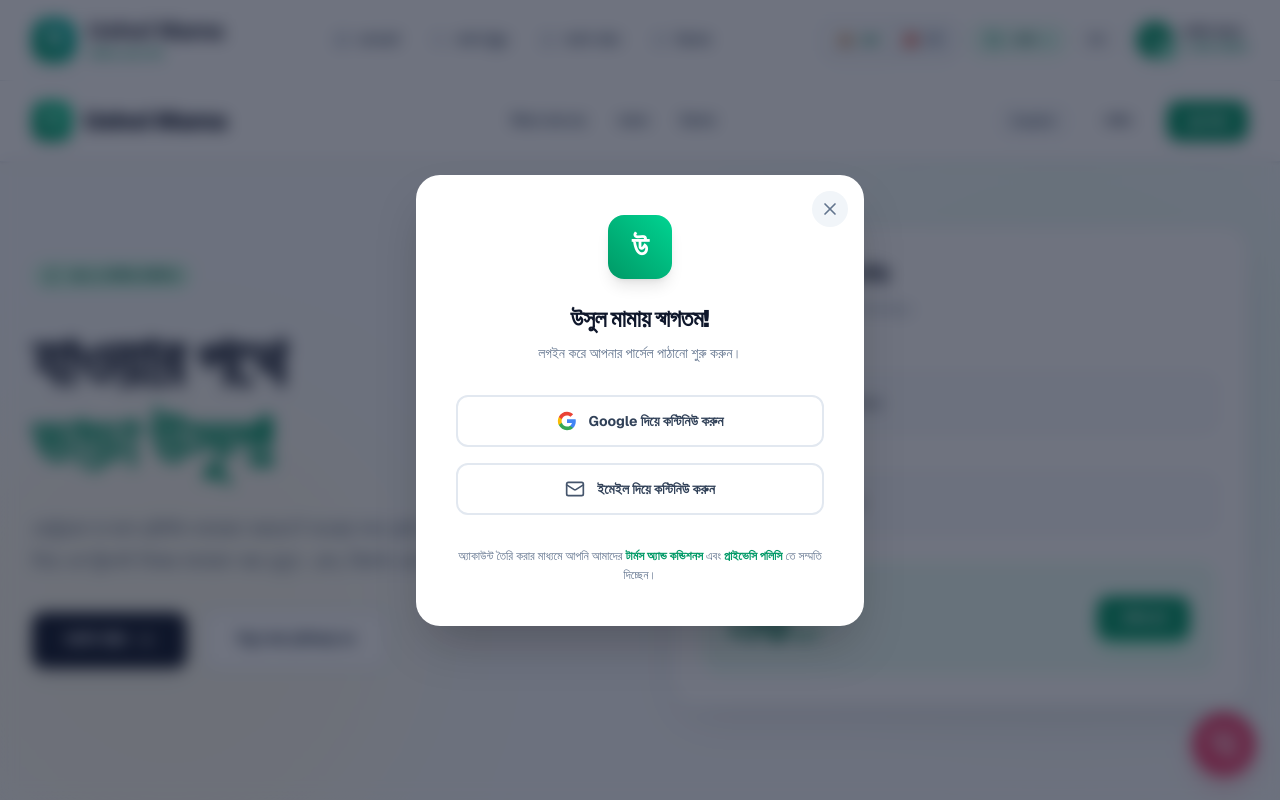
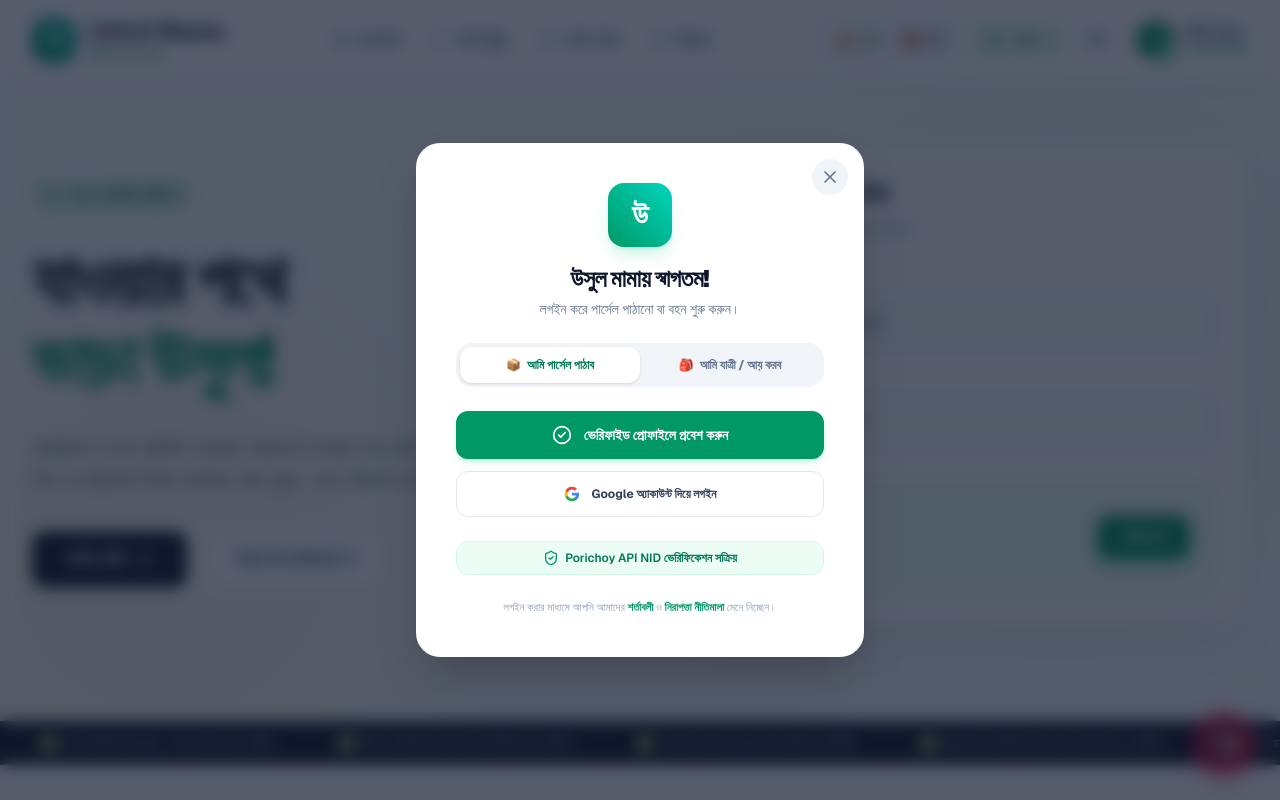
Before and after one commit to sarifulrana78/InsDel, a Next.js app in the folder client/: page / in a window 1280 px wide. Both pictures are taken after a click on the button "পার্সেল পাঠান". Shown: the top 800 px of the page. Built offline with nearby package versions, Linux system fonts and the light colour scheme.

Commit message:
feat(auth): enhance authentication modal with role selection and connect landing page to AppContext

```diff
--- a/client/src/app/page.tsx
+++ b/client/src/app/page.tsx
@@ -24,10 +24,12 @@ import {
 } from 'lucide-react';
 import { AuthModal } from '@/components/AuthModal';
 import SafetyDeclarationModal from '@/components/SafetyDeclarationModal';
+import { useApp } from '@/context/AppContext';
 
 export default function App() {
-  const [language, setLanguage] = useState<'BN' | 'EN'>('BN');
-  const [userRole, setUserRole] = useState<'sender' | 'commuter'>('sender');
+  const { language, setLanguage, user, switchRole } = useApp();
+  const userRole = user.role;
+  const setUserRole = (r: 'sender' | 'commuter') => switchRole(r);
   const [isAuthModalOpen, setIsAuthModalOpen] = useState(false);
   const [isSafetyModalOpen, setIsSafetyModalOpen] = useState(false);
 
@@ -68,48 +70,7 @@ export default function App() {
   return (
     <div className="min-h-screen bg-slate-50 text-slate-900 font-sans selection:bg-emerald-500 selection:text-white">
 
-      {/* 1. NAVBAR (Roadie Style - Clean, White/Light, Solid) */}
-      <nav className="sticky top-0 z-50 bg-white border-b border-slate-200 shadow-sm">
-        <div className="max-w-7xl mx-auto px-4 sm:px-6 lg:px-8 h-20 flex items-center justify-between">
-          <div className="flex items-center space-x-3 cursor-pointer">
-            <div className="w-10 h-10 rounded-xl bg-gradient-to-tr from-emerald-600 to-emerald-400 flex items-center justify-center font-black text-white text-xl shadow-md">
-              উ
-            </div>
-            <div>
-              <span className="text-2xl font-black text-slate-900 tracking-tight">
-                Ushol Mama
-              </span>
-            </div>
-          </div>
-
-          <div className="hidden md:flex items-center space-x-8 text-sm font-semibold text-slate-600">
-            <a href="#how-it-works" className="hover:text-emerald-600 transition">{language === 'BN' ? 'কীভাবে কাজ করে' : 'How it works'}</a>
-            <a href="#solutions" className="hover:text-emerald-600 transition">{language === 'BN' ? 'সমাধান' : 'Solutions'}</a>
-            <a href="#safety" className="hover:text-emerald-600 transition">{language === 'BN' ? 'নিরাপত্তা' : 'Safety'}</a>
-          </div>
-
-          <div className="flex items-center space-x-4">
-            <button
-              onClick={() => setLanguage(language === 'BN' ? 'EN' : 'BN')}
-              className="px-3 py-1.5 rounded-lg border border-slate-200 bg-slate-50 text-xs font-bold text-slate-600 hover:border-emerald-500 transition"
-            >
-              {language === 'BN' ? 'English' : 'বাংলা'}
-            </button>
-            <button
-              onClick={() => setIsAuthModalOpen(true)}
-              className="hidden sm:block px-5 py-2.5 text-slate-700 font-bold text-sm hover:text-emerald-600 transition"
-            >
-              {language === 'BN' ? 'লগইন' : 'Login'}
-            </button>
-            <button
-              onClick={() => setIsAuthModalOpen(true)}
-              className="px-5 py-2.5 rounded-xl bg-emerald-600 hover:bg-emerald-700 text-white font-bold text-sm shadow-md transition"
-            >
-              {language === 'BN' ? 'শুরু করুন' : 'Get Started'}
-            </button>
-          </div>
-        </div>
-      </nav>
+      {/* Hero Section Begins */}
 
       {/* 2. HERO SECTION (Split Layout) */}
       <section className="relative bg-slate-50 pt-16 pb-24 overflow-hidden">
--- a/client/src/components/AuthModal.tsx
+++ b/client/src/components/AuthModal.tsx
@@ -1,5 +1,9 @@
+"use client";
+
 import React, { useState } from 'react';
-import { X, Mail } from 'lucide-react';
+import { useRouter } from 'next/navigation';
+import { X, Mail, ShieldCheck, CheckCircle2, User, Phone } from 'lucide-react';
+import { useApp } from '@/context/AppContext';
 
 interface AuthModalProps {
   isOpen: boolean;
@@ -8,21 +12,34 @@ interface AuthModalProps {
 }
 
 export function AuthModal({ isOpen, onClose, language }: AuthModalProps) {
+  const router = useRouter();
+  const { updateUser, switchRole } = useApp();
   const [isLoading, setIsLoading] = useState(false);
+  const [activeTab, setActiveTab] = useState<'quick' | 'phone'>('quick');
+  const [phone, setPhone] = useState('01712-345678');
+  const [name, setName] = useState('তানভীর আহমেদ');
+  const [selectedRole, setSelectedRole] = useState<'sender' | 'commuter'>('sender');
 
   if (!isOpen) return null;
 
-  const handleGoogleLogin = () => {
+  const handleLogin = (role: 'sender' | 'commuter' = 'sender') => {
     setIsLoading(true);
-    // Simulate login delay
     setTimeout(() => {
+      updateUser({
+        name: name || (language === 'BN' ? 'তানভীর আহমেদ' : 'Tanvir Ahmed'),
+        phone: phone || '01712-345678',
+        role: role,
+        isNidVerified: true
+      });
+      switchRole(role);
       setIsLoading(false);
-      window.location.href = '/dashboard'; // Or close modal depending on logic
-    }, 1500);
+      onClose();
+      router.push('/dashboard');
+    }, 600);
   };
 
   return (
-    <div className="fixed inset-0 z-[100] flex items-center justify-center p-4 bg-slate-900/60 backdrop-blur-sm animate-in fade-in duration-200">
+    <div className="fixed inset-0 z-[150] flex items-center justify-center p-4 bg-slate-900/70 backdrop-blur-sm animate-in fade-in duration-200">
       <div className="bg-white rounded-3xl w-full max-w-md shadow-2xl overflow-hidden relative animate-in zoom-in-95 duration-200">
 
         {/* Close Button */}
@@ -34,72 +51,98 @@ export function AuthModal({ isOpen, onClose, language }: AuthModalProps) {
         </button>
 
         <div className="p-8 sm:p-10">
-          <div className="flex flex-col items-center text-center mb-8">
-            <div className="w-16 h-16 rounded-2xl bg-gradient-to-tr from-emerald-600 to-emerald-400 flex items-center justify-center font-black text-white text-3xl shadow-lg mb-6">
+          <div className="flex flex-col items-center text-center mb-6">
+            <div className="w-16 h-16 rounded-2xl bg-gradient-to-tr from-emerald-600 to-teal-400 flex items-center justify-center font-black text-white text-3xl shadow-lg mb-4 shadow-emerald-500/20">
               উ
             </div>
-            <h2 className="text-2xl font-black text-slate-900 tracking-tight mb-2">
+            <h2 className="text-2xl font-black text-slate-900 tracking-tight">
               {language === 'BN' ? 'উসুল মামায় স্বাগতম!' : 'Welcome to Ushol Mama!'}
             </h2>
-            <p className="text-sm text-slate-500 font-medium">
-              {language === 'BN' ? 'লগইন করে আপনার পার্সেল পাঠানো শুরু করুন।' : 'Login to start sending your parcels.'}
+            <p className="text-xs sm:text-sm text-slate-500 mt-1 font-medium">
+              {language === 'BN' ? 'লগইন করে পার্সেল পাঠানো বা বহন শুরু করুন।' : 'Login to start sending or carrying parcels.'}
             </p>
           </div>
 
-          <div className="space-y-4">
+          {/* Role Choice */}
+          <div className="mb-6 p-1 bg-slate-100 rounded-2xl flex items-center">
             <button
-              onClick={handleGoogleLogin}
+              type="button"
+              onClick={() => setSelectedRole('sender')}
+              className={`w-1/2 py-2.5 rounded-xl text-xs font-bold transition flex items-center justify-center space-x-1.5 ${
+                selectedRole === 'sender'
+                  ? 'bg-white text-emerald-700 shadow-sm'
+                  : 'text-slate-500 hover:text-slate-800'
+              }`}
+            >
+              <span>📦</span>
+              <span>{language === 'BN' ? 'আমি পার্সেল পাঠাব' : 'I am a Sender'}</span>
+            </button>
+            <button
+              type="button"
+              onClick={() => setSelectedRole('commuter')}
+              className={`w-1/2 py-2.5 rounded-xl text-xs font-bold transition flex items-center justify-center space-x-1.5 ${
+                selectedRole === 'commuter'
+                  ? 'bg-white text-emerald-700 shadow-sm'
+                  : 'text-slate-500 hover:text-slate-800'
+              }`}
+            >
+              <span>🎒</span>
+              <span>{language === 'BN' ? 'আমি যাত্রী / আয় করব' : 'I am a Commuter'}</span>
+            </button>
+          </div>
+
+          <div className="space-y-3">
+            {/* Quick One-Click Login */}
+            <button
+              onClick={() => handleLogin(selectedRole)}
               disabled={isLoading}
-              className="w-full flex items-center justify-center space-x-3 px-6 py-3.5 border-2 border-slate-200 rounded-xl hover:border-slate-300 hover:bg-slate-50 transition focus:outline-none focus:ring-4 focus:ring-slate-100 disabled:opacity-70 disabled:cursor-not-allowed"
+              className="w-full flex items-center justify-center space-x-3 px-6 py-3.5 bg-emerald-600 hover:bg-emerald-700 text-white font-bold text-sm rounded-xl shadow-md shadow-emerald-500/20 transition disabled:opacity-70 cursor-pointer"
             >
               {isLoading ? (
-                <div className="w-5 h-5 border-2 border-slate-400 border-t-transparent rounded-full animate-spin" />
+                <div className="w-5 h-5 border-2 border-white border-t-transparent rounded-full animate-spin" />
               ) : (
-                <svg className="w-5 h-5" viewBox="0 0 24 24">
-                  <path
-                    d="M22.56 12.25c0-.78-.07-1.53-.2-2.25H12v4.26h5.92c-.26 1.37-1.04 2.53-2.21 3.31v2.77h3.57c2.08-1.92 3.28-4.74 3.28-8.09z"
-                    fill="#4285F4"
-                  />
-                  <path
-                    d="M12 23c2.97 0 5.46-.98 7.28-2.66l-3.57-2.77c-.98.66-2.23 1.06-3.71 1.06-2.86 0-5.29-1.93-6.16-4.53H2.18v2.84C3.99 20.53 7.7 23 12 23z"
-                    fill="#34A853"
-                  />
-                  <path
-                    d="M5.84 14.09c-.22-.66-.35-1.36-.35-2.09s.13-1.43.35-2.09V7.07H2.18C1.43 8.55 1 10.22 1 12s.43 3.45 1.18 4.93l2.85-2.22.81-.62z"
-                    fill="#FBBC05"
-                  />
-                  <path
-                    d="M12 5.38c1.62 0 3.06.56 4.21 1.64l3.15-3.15C17.45 2.09 14.97 1 12 1 7.7 1 3.99 3.47 2.18 7.07l3.66 2.84c.87-2.6 3.3-4.53 6.16-4.53z"
-                    fill="#EA4335"
-                  />
-                </svg>
+                <>
+                  <CheckCircle2 className="w-5 h-5" />
+                  <span>
+                    {language === 'BN' ? 'ভেরিফাইড প্রোফাইলে প্রবেশ করুন' : 'Instant One-Click Login'}
+                  </span>
+                </>
               )}
-              <span className="text-slate-700 font-bold text-sm">
-                {language === 'BN' ? 'Google দিয়ে কন্টিনিউ করুন' : 'Continue with Google'}
-              </span>
             </button>
 
+            {/* Google Login button */}
             <button
-              onClick={() => alert('Coming soon!')}
-              className="w-full flex items-center justify-center space-x-3 px-6 py-3.5 border-2 border-slate-200 rounded-xl hover:border-slate-300 hover:bg-slate-50 transition focus:outline-none focus:ring-4 focus:ring-slate-100"
+              onClick={() => handleLogin(selectedRole)}
+              disabled={isLoading}
+              className="w-full flex items-center justify-center space-x-3 px-6 py-3.5 border border-slate-200 rounded-xl hover:border-slate-300 hover:bg-slate-50 transition focus:outline-none"
             >
-              <Mail className="w-5 h-5 text-slate-600" />
-              <span className="text-slate-700 font-bold text-sm">
-                {language === 'BN' ? 'ইমেইল দিয়ে কন্টিনিউ করুন' : 'Continue with Email'}
+              <svg className="w-4 h-4" viewBox="0 0 24 24">
+                <path d="M22.56 12.25c0-.78-.07-1.53-.2-2.25H12v4.26h5.92c-.26 1.37-1.04 2.53-2.21 3.31v2.77h3.57c2.08-1.92 3.28-4.74 3.28-8.09z" fill="#4285F4"/>
+                <path d="M12 23c2.97 0 5.46-.98 7.28-2.66l-3.57-2.77c-.98.66-2.23 1.06-3.71 1.06-2.86 0-5.29-1.93-6.16-4.53H2.18v2.84C3.99 20.53 7.7 23 12 23z" fill="#34A853"/>
+                <path d="M5.84 14.09c-.22-.66-.35-1.36-.35-2.09s.13-1.43.35-2.09V7.07H2.18C1.43 8.55 1 10.22 1 12s.43 3.45 1.18 4.93l2.85-2.22.81-.62z" fill="#FBBC05"/>
+                <path d="M12 5.38c1.62 0 3.06.56 4.21 1.64l3.15-3.15C17.45 2.09 14.97 1 12 1 7.7 1 3.99 3.47 2.18 7.07l3.66 2.84c.87-2.6 3.3-4.53 6.16-4.53z" fill="#EA4335"/>
+              </svg>
+              <span className="text-slate-700 font-bold text-xs">
+                {language === 'BN' ? 'Google অ্যাকাউন্ট দিয়ে লগইন' : 'Continue with Google'}
               </span>
             </button>
           </div>
 
-          <p className="mt-8 text-center text-xs text-slate-500 leading-relaxed">
-            {language === 'BN' ? 'অ্যাকাউন্ট তৈরি করার মাধ্যমে আপনি আমাদের ' : 'By continuing, you agree to our '}
+          <div className="mt-6 flex items-center justify-center space-x-1.5 text-xs text-emerald-700 bg-emerald-50 py-2 rounded-xl border border-emerald-100">
+            <ShieldCheck className="w-4 h-4 text-emerald-600" />
+            <span className="font-semibold">Porichoy API NID ভেরিফিকেশন সক্রিয়</span>
+          </div>
+
+          <p className="mt-6 text-center text-[11px] text-slate-400 leading-relaxed">
+            {language === 'BN' ? 'লগইন করার মাধ্যমে আপনি আমাদের ' : 'By continuing, you agree to our '}
             <a href="#" className="text-emerald-600 font-semibold hover:underline">
-              {language === 'BN' ? 'টার্মস অ্যান্ড কন্ডিশনস' : 'Terms of Service'}
+              {language === 'BN' ? 'শর্তাবলী' : 'Terms'}
             </a>
-            {language === 'BN' ? ' এবং ' : ' and '}
+            {language === 'BN' ? ' ও ' : ' & '}
             <a href="#" className="text-emerald-600 font-semibold hover:underline">
-              {language === 'BN' ? 'প্রাইভেসি পলিসি' : 'Privacy Policy'}
+              {language === 'BN' ? 'নিরাপত্তা নীতিমালা' : 'Safety Rules'}
             </a>
-            {language === 'BN' ? ' তে সম্মতি দিচ্ছেন।' : '.'}
+            {language === 'BN' ? ' মেনে নিচ্ছেন।' : '.'}
           </p>
         </div>
       </div>
```
